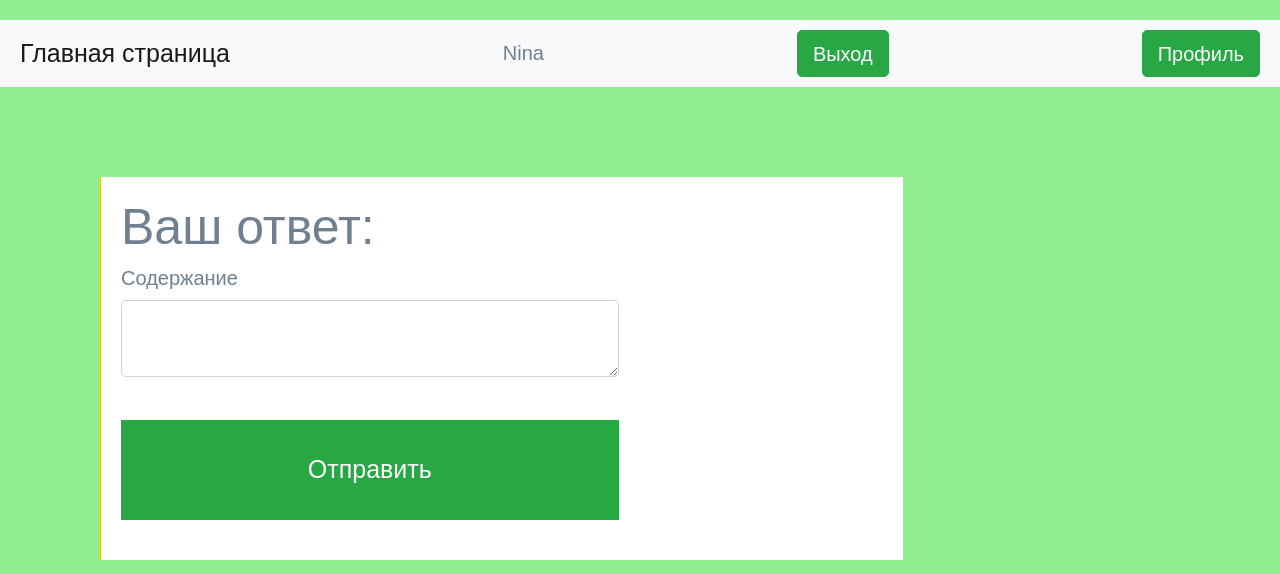
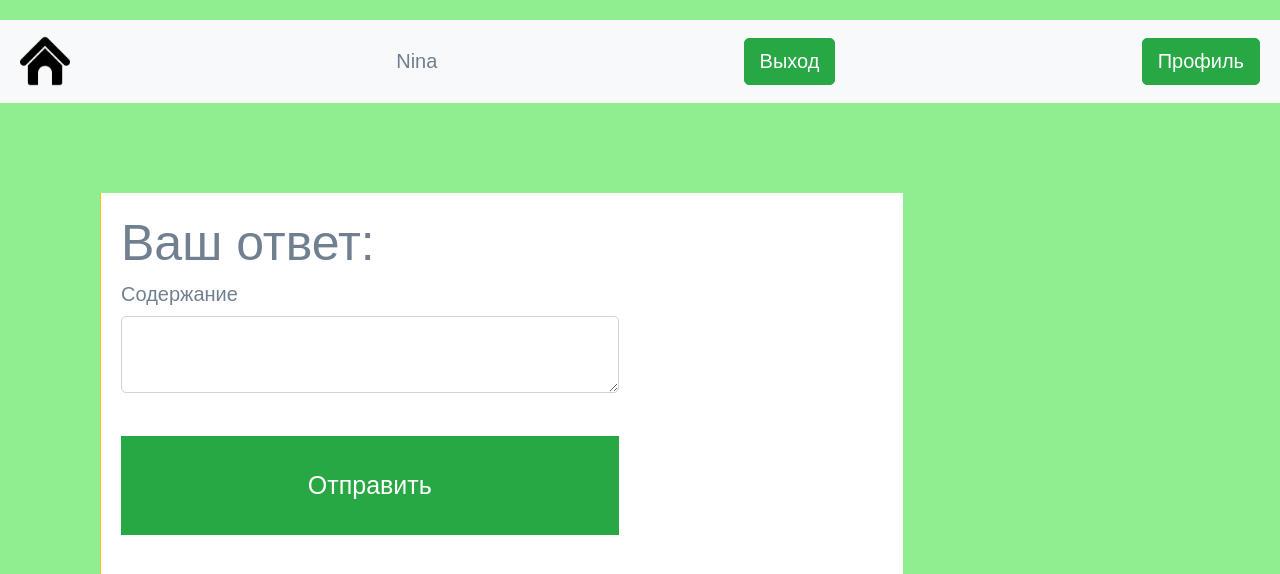
Before and after one commit to Vasilisa-kr/web_application, a Flask app: page /add_answer/1 in a window 1280 px wide. Shown: the top 574 px of the page. Run offline with Flask 3, Linux system fonts and the light colour scheme; a user stored in the database is signed in; some libraries are stand-ins or nearby versions.

Commit message:
home pic

```diff
--- a/templates/base.html
+++ b/templates/base.html
@@ -15,7 +15,7 @@
 <body>
 <header>
     <nav class="navbar navbar-light bg-light">
-        <a class="navbar-brand" href="/">Главная страница</a>
+        <a class="navbar-brand" href="/"><img src="{{ url_for('static', filename='img/home.png') }}" alt="Главная страница" width="50" height="50"></a>
         {% if current_user.is_authenticated %}
         <h>{{ current_user.name }}</h>
         <a class="btn btn-success" href="/logout">Выход</a>
```
Also changed, not shown: static/img/home.png (added).
